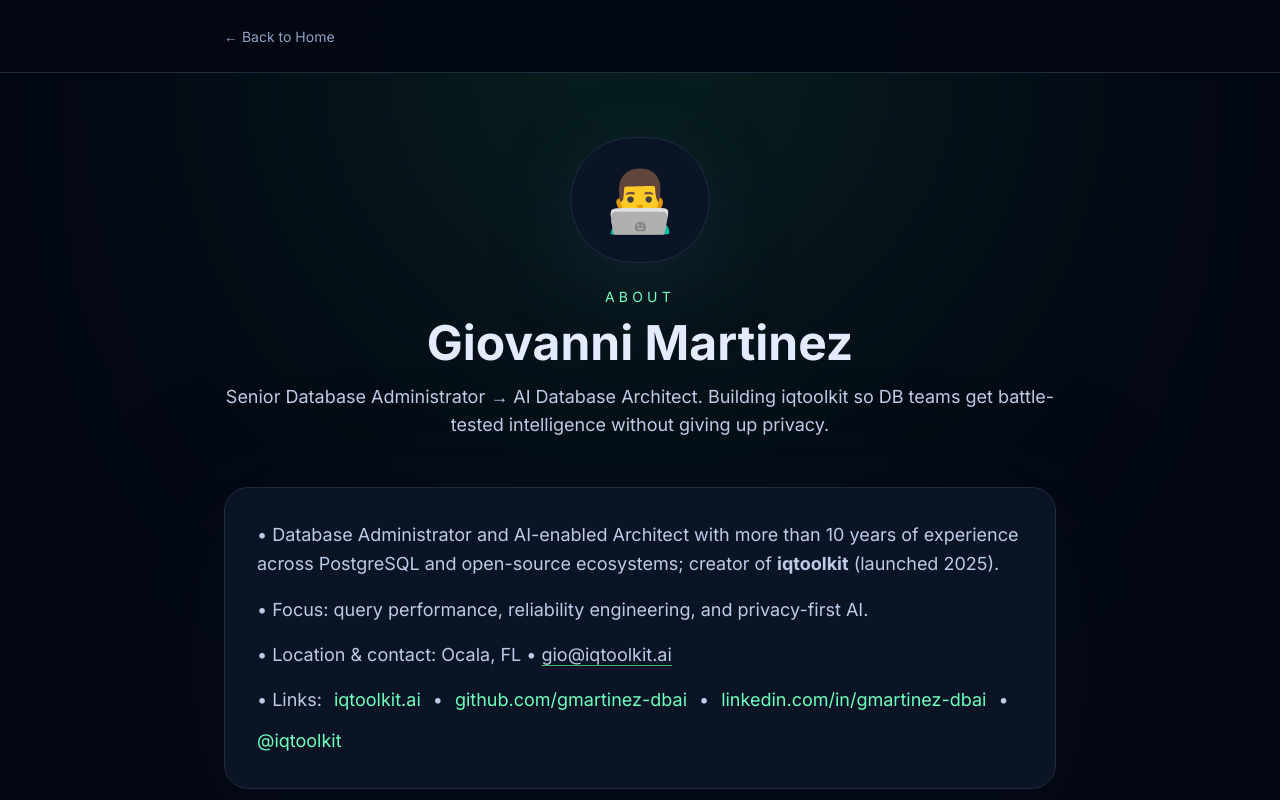
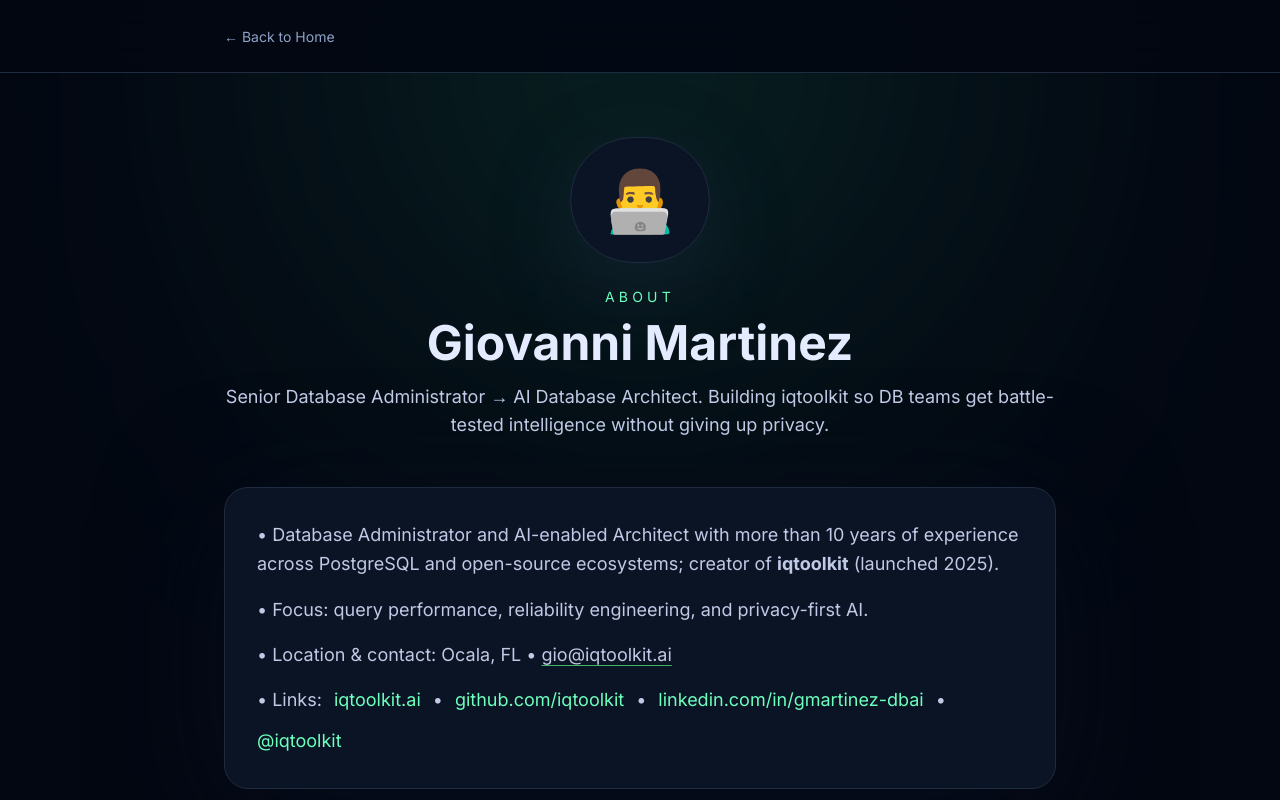
Before and after one commit to iqtoolkit/iqtoolkit.ai, a Next.js app: page /about in a window 1280 px wide. Shown: the top 800 px of the page. Built offline with nearby package versions, Linux system fonts and the light colour scheme.

Commit message:
fix: update links to point to iqtoolkit profiles on GitHub and LinkedIn across multiple files

```diff
--- a/app/about/page.tsx
+++ b/app/about/page.tsx
@@ -70,16 +70,16 @@ export default function AboutPage() {
               •
               <a
                 className="text-[#6dffbd] underline-offset-4 hover:underline"
-                href="https://github.com/gmartinez-dbai"
+                href="https://github.com/iqtoolkit"
                 target="_blank"
                 rel="noopener noreferrer"
               >
-                github.com/gmartinez-dbai
+                github.com/iqtoolkit
               </a>
               •
               <a
                 className="text-[#6dffbd] underline-offset-4 hover:underline"
-                href="https://linkedin.com/in/gmartinez-dbai"
+                href="https://linkedin.com/in/iqtoolkit"
                 target="_blank"
                 rel="noopener noreferrer"
               >
@@ -198,7 +198,7 @@ export default function AboutPage() {
               LinkedIn
             </a>
             <a
-              href="https://github.com/gmartinez-dbai"
+              href="https://github.com/iqtoolkit"
               target="_blank"
               rel="noopener noreferrer"
               className="inline-flex items-center gap-2 rounded-full border border-[#1f2b3f] px-6 py-3 text-sm font-medium text-[#c0c9e5] transition-all hover:border-[#6dffbd] hover:text-[#6dffbd]"
@@ -231,7 +231,7 @@ export default function AboutPage() {
           </Link>
           <span className="opacity-30">|</span>
           <a
-            href="https://github.com/gmartinez-dbai"
+            href="https://github.com/iqtoolkit"
             target="_blank"
             rel="noopener noreferrer"
             className="transition-colors hover:text-[#6dffbd]"
--- a/app/cv/page.tsx
+++ b/app/cv/page.tsx
@@ -37,12 +37,12 @@ export default function AboutPage() {
             Database Administrator · AI-Enabled Database Architect
           </p>
           <p className="mt-4 text-xl text-[#c0c9e5]">
-            Ocala, FL • iqtoolkit.ai • github.com/gmartinez-dbai • linkedin.com/in/gmartinez-dbai •
+            Ocala, FL • iqtoolkit.ai • github.com/iqtoolkit • linkedin.com/in/iqtoolkit •
             mastodon.social/@iqtoolkit • gio@iqtoolkit.ai
           </p>
           <div className="mt-6 flex flex-wrap justify-center gap-4">
             <a
-              href="https://linkedin.com/in/gmartinez-dbai"
+              href="https://linkedin.com/in/iqtoolkit"
               target="_blank"
               rel="noopener noreferrer"
               className="inline-flex items-center gap-2 rounded-full bg-[#3fb366] px-6 py-3 text-sm font-semibold text-[#030712] transition-all hover:bg-[#6dffbd]"
@@ -53,7 +53,7 @@ export default function AboutPage() {
               LinkedIn
             </a>
             <a
-              href="https://github.com/gmartinez-dbai"
+              href="https://github.com/iqtoolkit"
               target="_blank"
               rel="noopener noreferrer"
               className="inline-flex items-center gap-2 rounded-full border border-[#1f2b3f] px-6 py-3 text-sm font-medium text-[#c0c9e5] transition-all hover:border-[#6dffbd] hover:text-[#6dffbd]"
@@ -409,7 +409,7 @@ export default function AboutPage() {
             </p>
             <div className="flex flex-wrap justify-center gap-4">
               <a
-                href="https://linkedin.com/in/gmartinez-dbai"
+                href="https://linkedin.com/in/iqtoolkit"
                 target="_blank"
                 rel="noopener noreferrer"
                 className="inline-flex items-center gap-2 rounded-full bg-[#3fb366] px-8 py-4 text-base font-semibold text-[#030712] transition-all hover:bg-[#6dffbd]"
--- a/app/page.tsx
+++ b/app/page.tsx
@@ -431,7 +431,7 @@ export default function Home() {
                   className="h-10 w-auto"
                 />
                 <a
-                  href="https://linkedin.com/in/gmartinez-dbai"
+                  href="https://linkedin.com/in/iqtoolkit"
                   target="_blank"
                   rel="noopener noreferrer"
                   className="inline-flex items-center justify-center rounded-full border-2 border-[#1f2b3f] px-6 py-3 text-sm font-medium text-[#c0c9e5] transition-all hover:border-[#6dffbd] hover:text-[#6dffbd]"
@@ -442,7 +442,7 @@ export default function Home() {
                   LinkedIn
                 </a>
                 <a
-                  href="https://github.com/gmartinez-dbai"
+                  href="https://github.com/iqtoolkit"
                   target="_blank"
                   rel="noopener noreferrer"
                   className="inline-flex items-center justify-center rounded-full border-2 border-[#1f2b3f] px-6 py-3 text-sm font-medium text-[#c0c9e5] transition-all hover:border-[#6dffbd] hover:text-[#6dffbd]"
@@ -589,7 +589,7 @@ export default function Home() {
                   </svg>
                 </a>
                 <a
-                  href="https://linkedin.com/in/gmartinez-dbai"
+                  href="https://linkedin.com/in/iqtoolkit"
                   target="_blank"
                   rel="noopener noreferrer"
                   className="text-[#8ea2c6] transition-colors hover:text-[#6dffbd]"
--- a/content/blog/why-iqtoolkit-suite.mdx
+++ b/content/blog/why-iqtoolkit-suite.mdx
@@ -183,4 +183,4 @@ iqtoolkit is my attempt to help all of us—database professionals, SREs, platfo
 
 ---
 
-_Want to contribute or discuss database architecture and AI integration? [Connect with me on LinkedIn](https://linkedin.com/in/gmartinez-dbai)._
+_Want to contribute or discuss database architecture and AI integration? [Connect with me on LinkedIn](https://linkedin.com/in/iqtoolkit)._
--- a/public/resume/giovanni-martinez-resume.md
+++ b/public/resume/giovanni-martinez-resume.md
@@ -2,7 +2,7 @@
 
 **Database Administrator | AI-Enabled Database Architect (Senior-Level Experience)**
 
-Ocala, FL | www.iqtoolkit.ai | github.com/iqtoolkit | linkedin.com/in/gmartinez-dbai | mastodon.social/@iqtoolkit
+Ocala, FL | www.iqtoolkit.ai | github.com/iqtoolkit | linkedin.com/in/iqtoolkit | mastodon.social/@iqtoolkit
 
 datapro75@outlook.com
 
```
